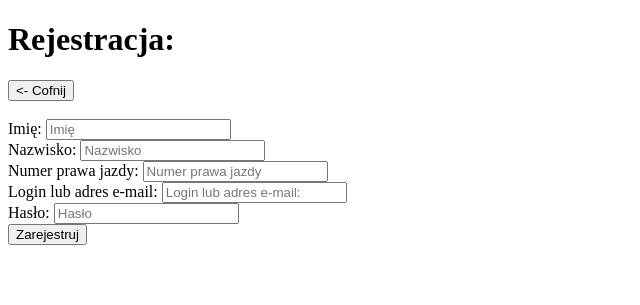
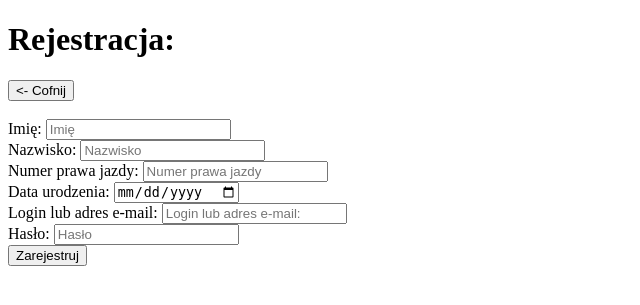
Before and after one commit to Arek909/Projekt-Strony, a PHP site: page /register.php in a window 1280 px wide. Shown: the top 305 px of the page, without its empty margins (0-640 px from the left). Run offline with PHP 8.4, Linux system fonts and the light colour scheme.

Commit message:
Update register.php

```diff
--- a/Php_1/register.php
+++ b/Php_1/register.php
@@ -33,6 +33,11 @@
         echo "<p style='color: red;'>Nieprawidłowy numer prawa jazdy.</p>";
         // Usuń sesję z komunikatem po wyświetleniu
         unset($_SESSION['wrong_number_value']);
+    }elseif (isset($_SESSION['birthdate'])){
+        // Wyświetl komunikat o zajętej nazwie użytkownika i numerze prawa jazdy
+        echo "<p style='color: red;'>Niestety jesteś niepełnoletni.</p>";
+        // Usuń sesję z komunikatem po wyświetleniu
+        unset($_SESSION['birthdate']);
     }
     ?>
     <form action="index.php" method="post">
@@ -48,6 +53,9 @@
 
         <label>Numer prawa jazdy: </label>
         <input type="text" name="nr_prawajazdy" placeholder="Numer prawa jazdy" required><br>
+
+        <label>Data urodzenia: </label>
+        <input type="date" name="data_urodzenia" required><br>
 
         <label>Login lub adres e-mail: </label>
         <input type="text" name="login" placeholder="Login lub adres e-mail:" required><br>
```
